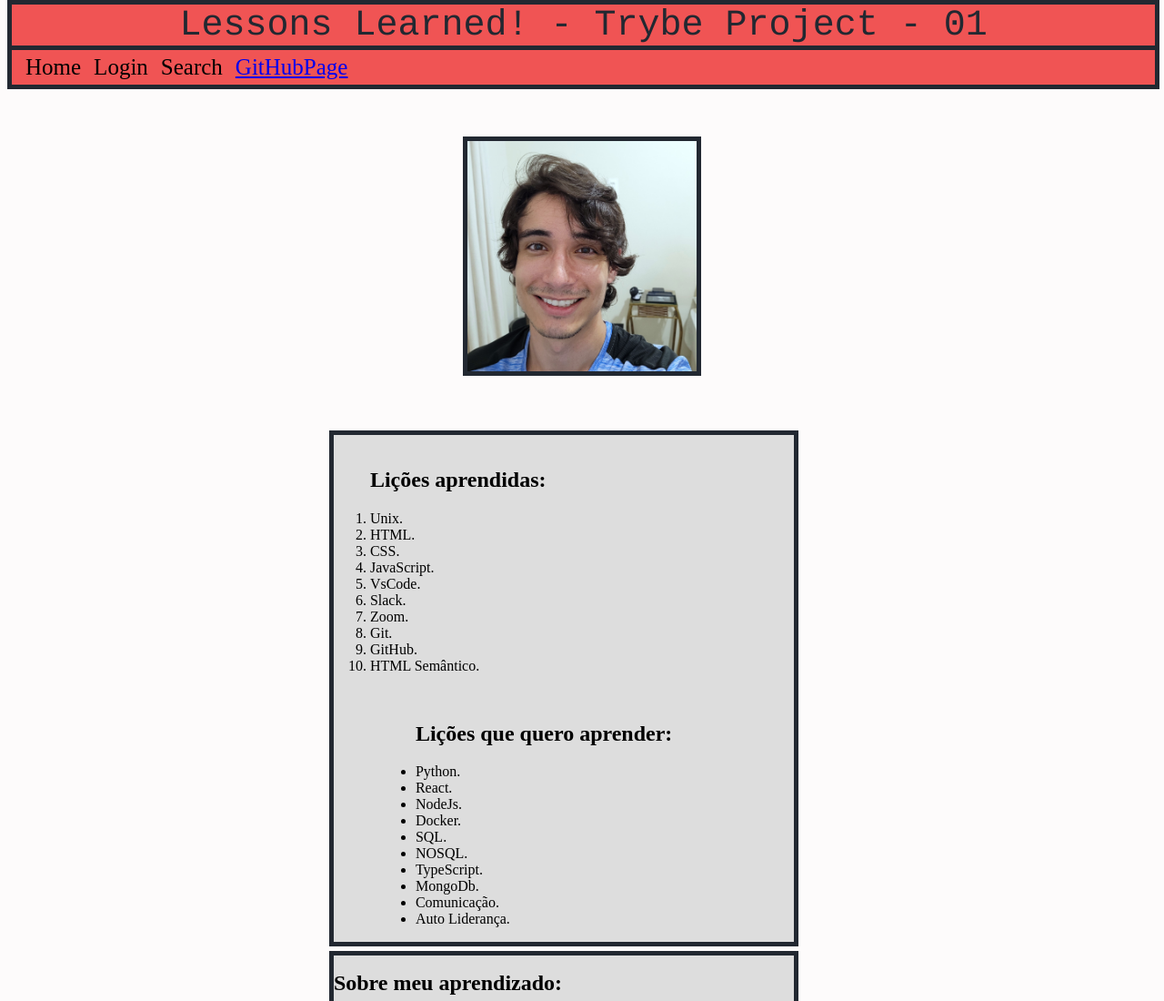
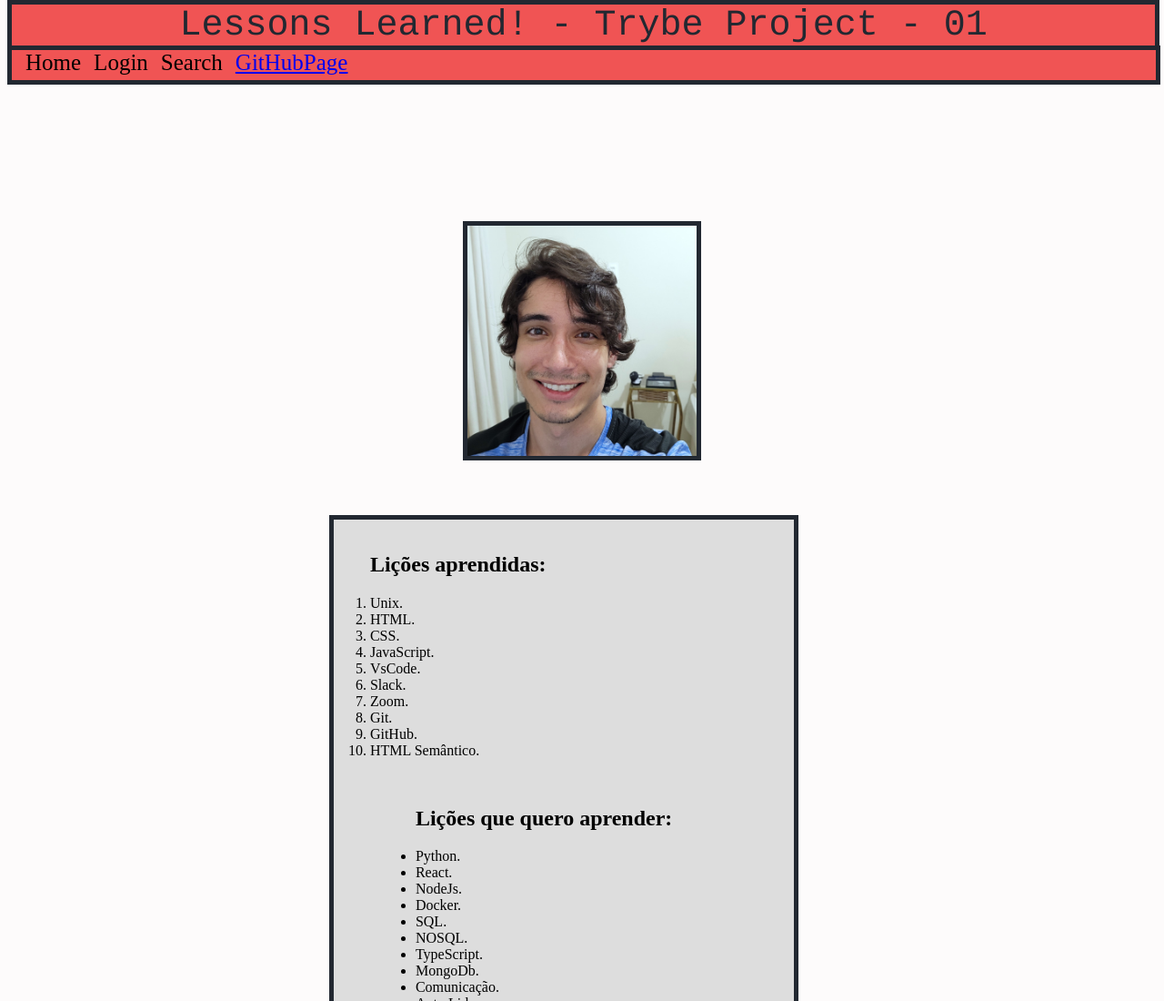
Before and after one commit to lucaslmatos/lessons-learned-p1, a website: page index.html in a window 1280 px wide. Shown: the top 1100 px of the page at 91% size. Drawn offline with Linux system fonts and the light colour scheme.

Commit message:
C10 consertando requisito 02 e 07

```diff
--- a/index.html
+++ b/index.html
@@ -10,14 +10,14 @@
 <body>
     <header id="cabecalho">
         <h1 id="titulo">Lessons Learned! - Trybe Project - 01</h1>
-            <ol id="lista-navegar">
-                <li class="nav">Home</li>
-                <li class="nav">Login</li>
-                <li class="nav">Search</li>
-                <li class="nav"><a href="https://github.com/lucaslmatos" target="blanck">GitHubPage</a></li>
-            </ol>
     </header>
     <main>
+        <ol id="lista-navegar">
+            <li class="nav">Home</li>
+            <li class="nav">Login</li>
+            <li class="nav">Search</li>
+            <li class="nav"><a href="https://github.com/lucaslmatos" target="blanck">GitHubPage</a></li>
+        </ol>
         <img id="minha_foto" src="images/minha_foto.jpg" alt="Foto do autor">
         <section id="listas">
             <ol id="licoes_aprendidas">
--- a/style.css
+++ b/style.css
@@ -34,11 +34,12 @@ body {
 #lista-navegar {
   background-color: rgb(240, 84, 84);
   padding: 5px;
-  margin-top: 0;
+  margin-top: 50px;
   margin-bottom: 0;
   border-left: 5px solid rgb(34, 40, 49);
   border-right: 5px solid rgb(34, 40, 49);
   border-bottom: 5px solid rgb(34, 40, 49);
+  width: 98.75%;
 }
 
 .nav {
```
